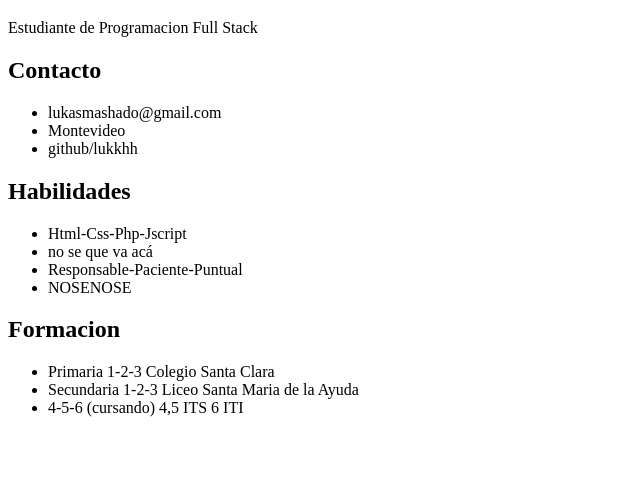
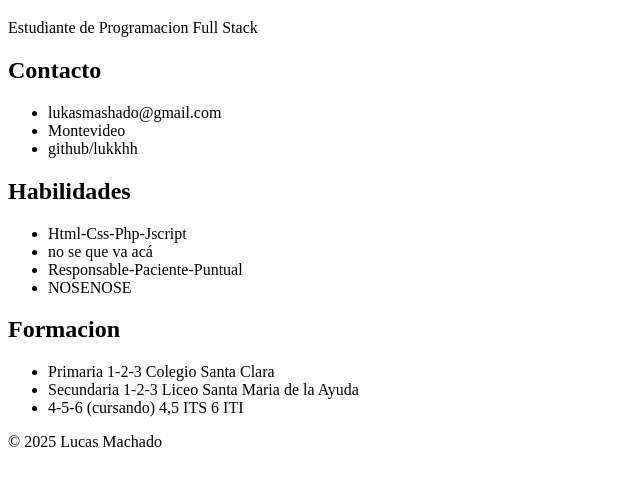
Before and after one commit to lukkhh/CVpersonal, a plain HTML site: page index.html in a window 1280 px wide. Shown: the part 61-546 px from the top of the page, without its empty margins (0-640 px from the left). Drawn offline with Linux system fonts and the light colour scheme.

Commit message:
Agrego pie de pagina

```diff
--- a/index.html
+++ b/index.html
@@ -36,5 +36,10 @@
             <li>4-5-6 (cursando) 4,5 ITS 6 ITI</li>
         </ul>
     </section>
+
+    <footer>
+        <p>© 2025 Lucas Machado</p>
+    </footer>
+
 </body>
 </html>
```
